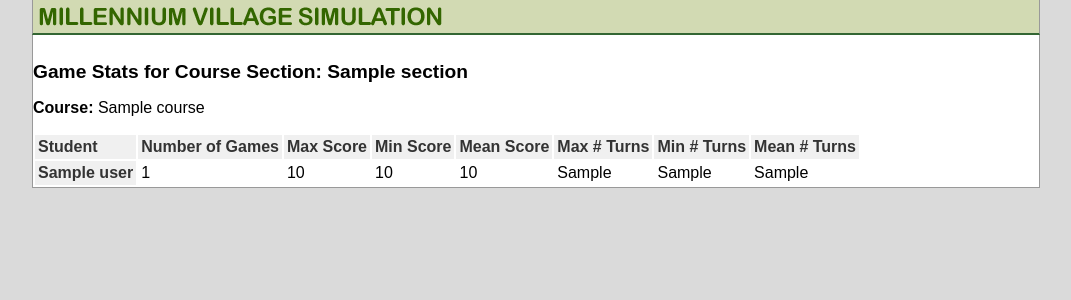
After one commit to ccnmtl/mvsim, a Django app: template templates/admin/course_section_game_stats.html in a window 1280 px wide. The commit adds this page. Shown: the top 300 px of the page, without its empty margins (104-1175 px from the left). Run offline with Django 3.2, Linux system fonts and the light colour scheme; the template is opened without the code that fills it: most values are stand-ins (such as "Sample title", 1, 10 or a date in 2020).

Commit message:
instructor view showing game scores and stats per course. PMT #80740

```diff
--- a/templates/admin/course_section.html
+++ b/templates/admin/course_section.html
@@ -3,6 +3,7 @@
 <h2>Course Section: {{section.name}}</h2>
 
 <p><b>Course: </b> {{section.course}}</p>
+<p><a href="game_stats/">View Game Stats</a></p>
 
 <ul>Users
 {% for user in section.users.all %}
@@ -27,4 +28,6 @@
 </fieldset>
 </form>
 
+
+
 {% endblock %}
--- /dev/null
+++ b/templates/admin/course_section_game_stats.html
@@ -0,0 +1,36 @@
+{% extends "base.html" %}
+{% block content %}
+<h2>Game Stats for Course Section: {{section.name}}</h2>
+
+<p><b>Course: </b> {{section.course}}</p>
+
+<table>
+	<thead>
+		<tr>
+			<th>Student</th>
+			<th>Number of Games</th>
+			<th>Max Score</th>
+			<th>Min Score</th>
+			<th>Mean Score</th>
+			<th>Max # Turns</th>
+			<th>Min # Turns</th>
+			<th>Mean # Turns</th>
+		</tr>
+	</thead>
+
+	<tbody>
+{% for s in section.stats %}
+    <tr>
+			<th>{{s.user}}</th>
+			<td>{{s.count}}</td>
+			<td>{{s.max_score}}</td>
+			<td>{{s.min_score}}</td>
+			<td>{{s.mean_score}}</td>
+			<td>{{s.max_turns}}</td>
+			<td>{{s.min_turns}}</td>
+			<td>{{s.mean_turns}}</td>
+		</tr>
+{% endfor %}
+</table>
+
+{% endblock %}
--- a/urls.py
+++ b/urls.py
@@ -56,6 +56,7 @@ urlpatterns = patterns(
 
     url(r'^course_sections/$', 'main.views.admin_course_sections',name="admin_course_sections"),
     url(r'^course_sections/(?P<section_id>\d+)/$', 'main.views.admin_course_section',name="admin_course_section"),
+    url(r'^course_sections/(?P<section_id>\d+)/game_stats/$', 'main.views.course_section_game_stats',name="course_section_game_stats"),
     url(r'^course_sections/(?P<section_id>\d+)/associate_state/$', 'main.views.associate_state',name="associate_state"),
     url(r'^course_sections/(?P<section_id>\d+)/disassociate_state/(?P<state_id>\d+)/$', 'main.views.disassociate_state',name="disassociate_state"),
 
```
Also changed, not shown: main/models.py (+26 -0 lines), main/views.py (+8 -0 lines).
